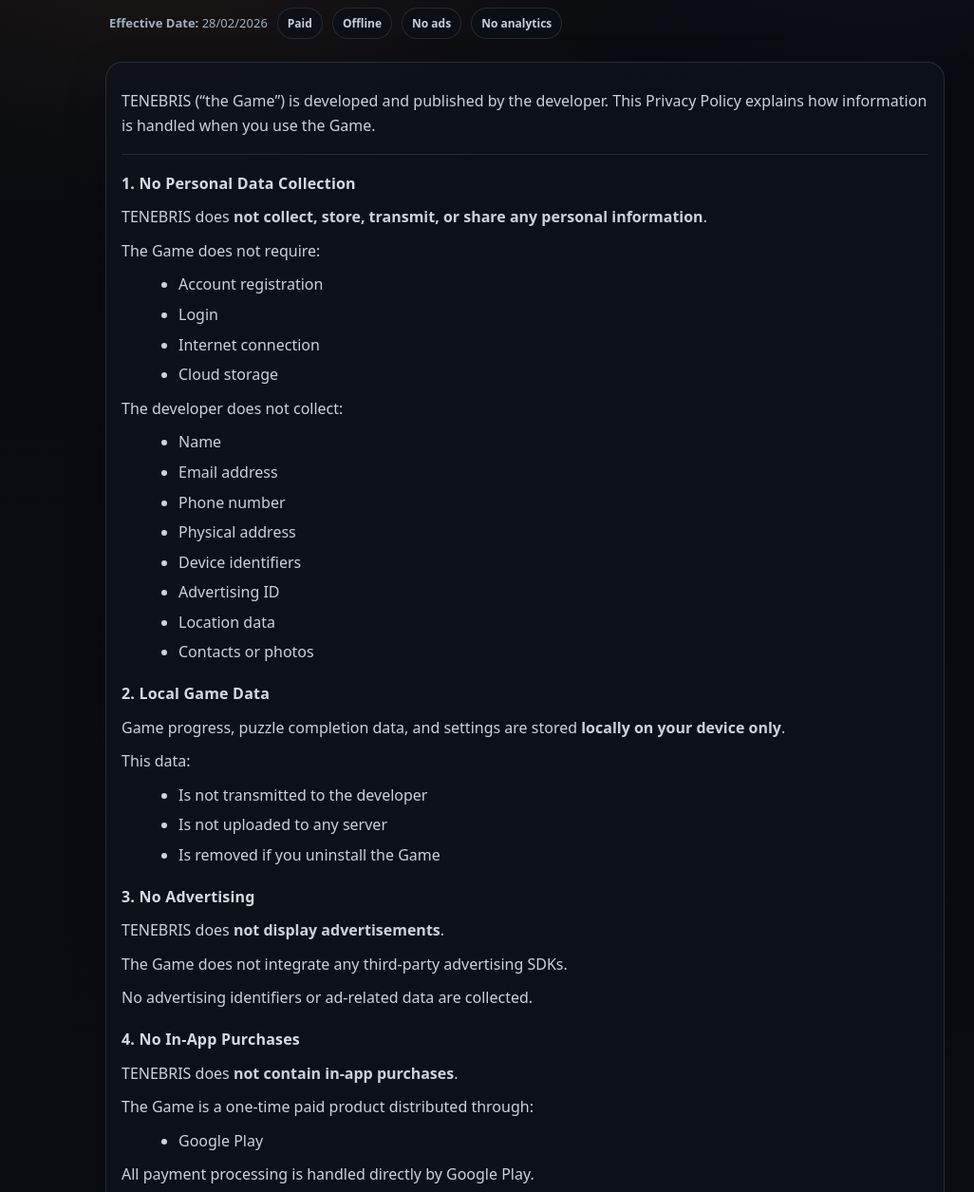
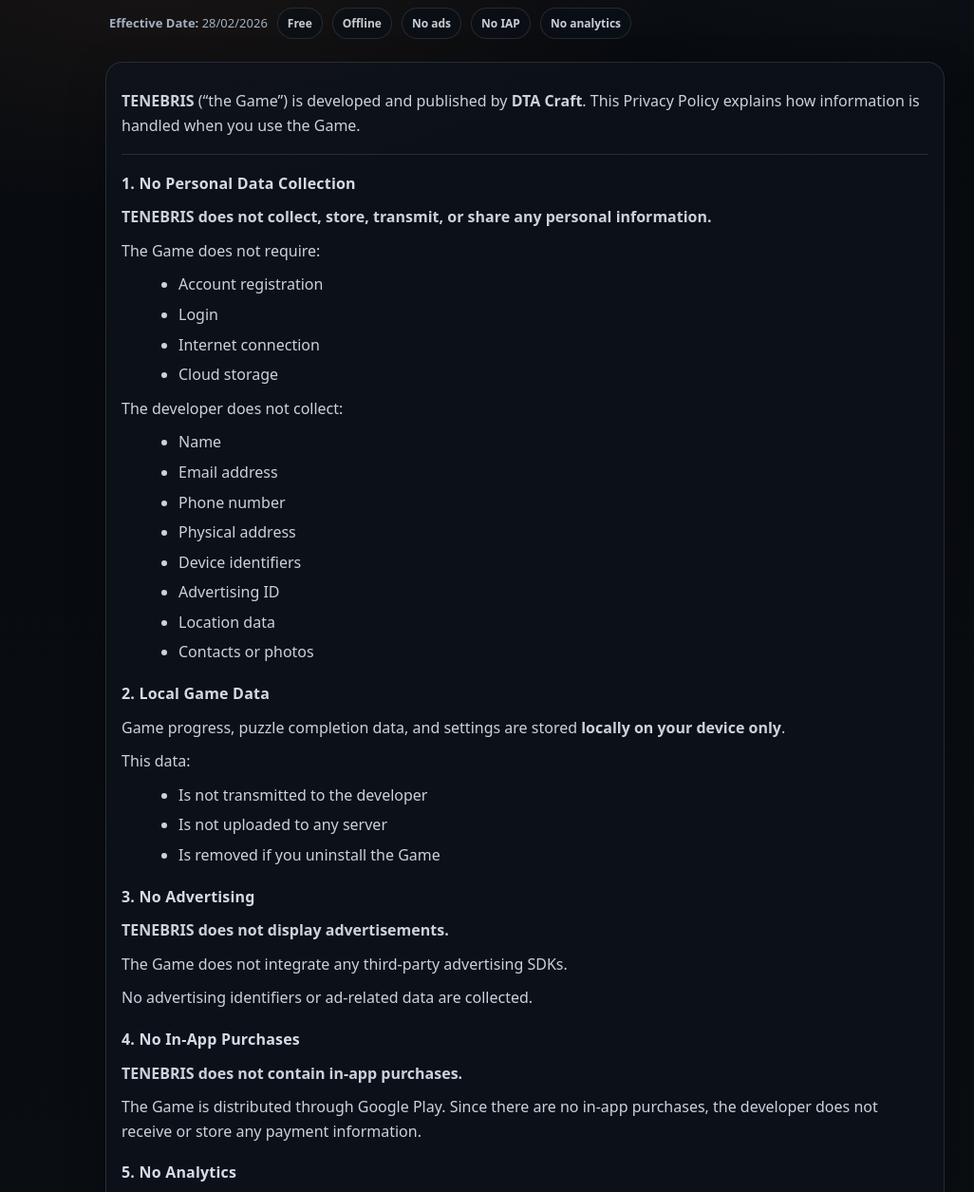
Before and after one commit to dtacraft/dtacraft-site, a website: page dtacraft-site/tenebris/privacy-policy.html in a window 1280 px wide. Shown: the part 183-1438 px from the top of the page at 95% size, without its empty margins (87-1113 px from the left). Drawn offline with Linux system fonts and the light colour scheme.

Commit message:
Update privacy-policy.html

```diff
--- a/dtacraft-site/tenebris/privacy-policy.html
+++ b/dtacraft-site/tenebris/privacy-policy.html
@@ -7,26 +7,25 @@
   <meta name="theme-color" content="#070a0f" />
 
   <title>Privacy Policy – TENEBRIS | DTA Craft</title>
-  <meta name="description" content="Privacy Policy for TENEBRIS (paid offline single-player). No personal data collected." />
-  <link rel="canonical" href="https://dtacraft.com/tenebris/privacy" />
+  <meta name="description" content="Privacy Policy for TENEBRIS (free offline single-player). No personal data collected. No ads. No in-app purchases." />
+  <link rel="canonical" href="https://dtacraft.com/tenebris/privacy-policy" />
 
   <!-- Open Graph -->
   <meta property="og:title" content="Privacy Policy – TENEBRIS" />
-  <meta property="og:description" content="TENEBRIS is a paid offline single-player game. No personal data collected." />
+  <meta property="og:description" content="TENEBRIS is a free offline single-player game. No personal data collected. No ads. No in-app purchases." />
   <meta property="og:type" content="website" />
-  <meta property="og:url" content="https://dtacraft.com/tenebris/privacy" />
+  <meta property="og:url" content="https://dtacraft.com/tenebris/privacy-policy" />
   <meta property="og:site_name" content="DTA Craft" />
 
   <!-- Twitter -->
   <meta name="twitter:card" content="summary" />
   <meta name="twitter:title" content="Privacy Policy – TENEBRIS" />
-  <meta name="twitter:description" content="TENEBRIS is a paid offline single-player game. No personal data collected." />
+  <meta name="twitter:description" content="TENEBRIS is a free offline single-player game. No personal data collected. No ads. No in-app purchases." />
 
   <style>
     :root{
       --bg:#070a0f;
       --bg2:#0b0f14;
-      --panel:#0e141c;
       --text:#e6edf6;
       --muted:#a3b0c2;
       --line:rgba(230,237,246,.12);
@@ -194,7 +193,6 @@
 
       <div class="navRight" aria-label="Quick links">
         <a class="btn" href="/">Home</a>
-        <!-- Optional: change to your TENEBRIS landing page if different -->
         <a class="btn" href="/tenebris/">TENEBRIS</a>
         <a class="btn primary" href="https://play.google.com/store/apps/details?id=com.dtacraft.tenebris" target="_blank" rel="noopener">Google Play</a>
         <a class="btn" href="mailto:contact@dtacraft.com">Contact</a>
@@ -205,22 +203,23 @@
       <h1>Privacy Policy – TENEBRIS</h1>
       <div class="meta">
         <span><strong>Effective Date:</strong> 28/02/2026</span>
-        <span class="pill">Paid</span>
+        <span class="pill">Free</span>
         <span class="pill">Offline</span>
         <span class="pill">No ads</span>
+        <span class="pill">No IAP</span>
         <span class="pill">No analytics</span>
       </div>
     </header>
 
     <section class="card" aria-label="Privacy Policy">
       <p>
-        TENEBRIS (“the Game”) is developed and published by the developer. This Privacy Policy explains how information is handled when you use the Game.
+        <strong>TENEBRIS</strong> (“the Game”) is developed and published by <strong>DTA Craft</strong>. This Privacy Policy explains how information is handled when you use the Game.
       </p>
 
       <hr class="divider" />
 
       <h2>1. No Personal Data Collection</h2>
-      <p>TENEBRIS does <strong>not collect, store, transmit, or share any personal information</strong>.</p>
+      <p><strong>TENEBRIS does not collect, store, transmit, or share any personal information.</strong></p>
       <p>The Game does not require:</p>
       <ul>
         <li>Account registration</li>
@@ -250,21 +249,16 @@
       </ul>
 
       <h2>3. No Advertising</h2>
-      <p>TENEBRIS does <strong>not display advertisements</strong>.</p>
+      <p><strong>TENEBRIS does not display advertisements.</strong></p>
       <p>The Game does not integrate any third-party advertising SDKs.</p>
       <p>No advertising identifiers or ad-related data are collected.</p>
 
       <h2>4. No In-App Purchases</h2>
-      <p>TENEBRIS does <strong>not contain in-app purchases</strong>.</p>
-      <p>The Game is a one-time paid product distributed through:</p>
-      <ul>
-        <li>Google Play</li>
-      </ul>
-      <p>All payment processing is handled directly by Google Play.</p>
-      <p>The developer does not receive or store any payment information.</p>
+      <p><strong>TENEBRIS does not contain in-app purchases.</strong></p>
+      <p>The Game is distributed through Google Play. Since there are no in-app purchases, the developer does not receive or store any payment information.</p>
 
       <h2>5. No Analytics</h2>
-      <p>TENEBRIS does <strong>not use analytics services</strong>.</p>
+      <p><strong>TENEBRIS does not use analytics services.</strong></p>
       <p>The Game does not collect:</p>
       <ul>
         <li>Usage statistics</li>
```
